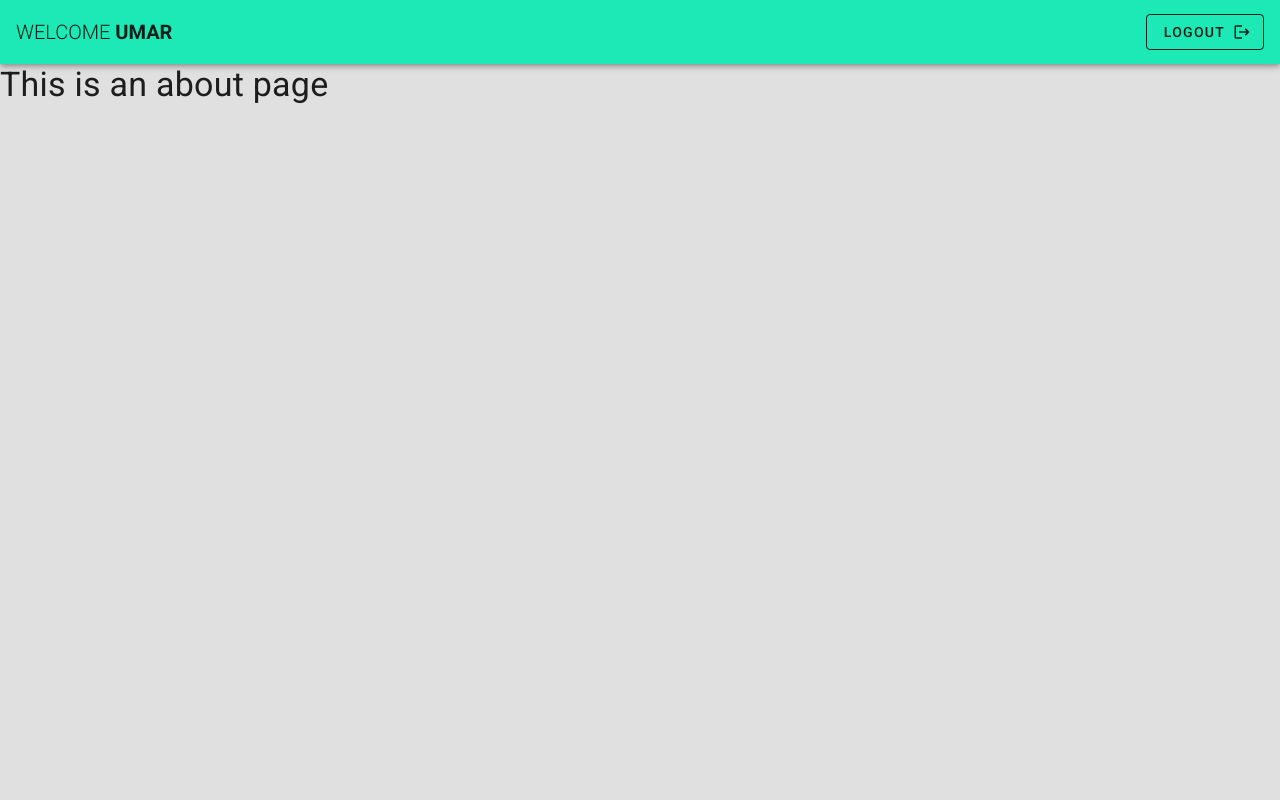
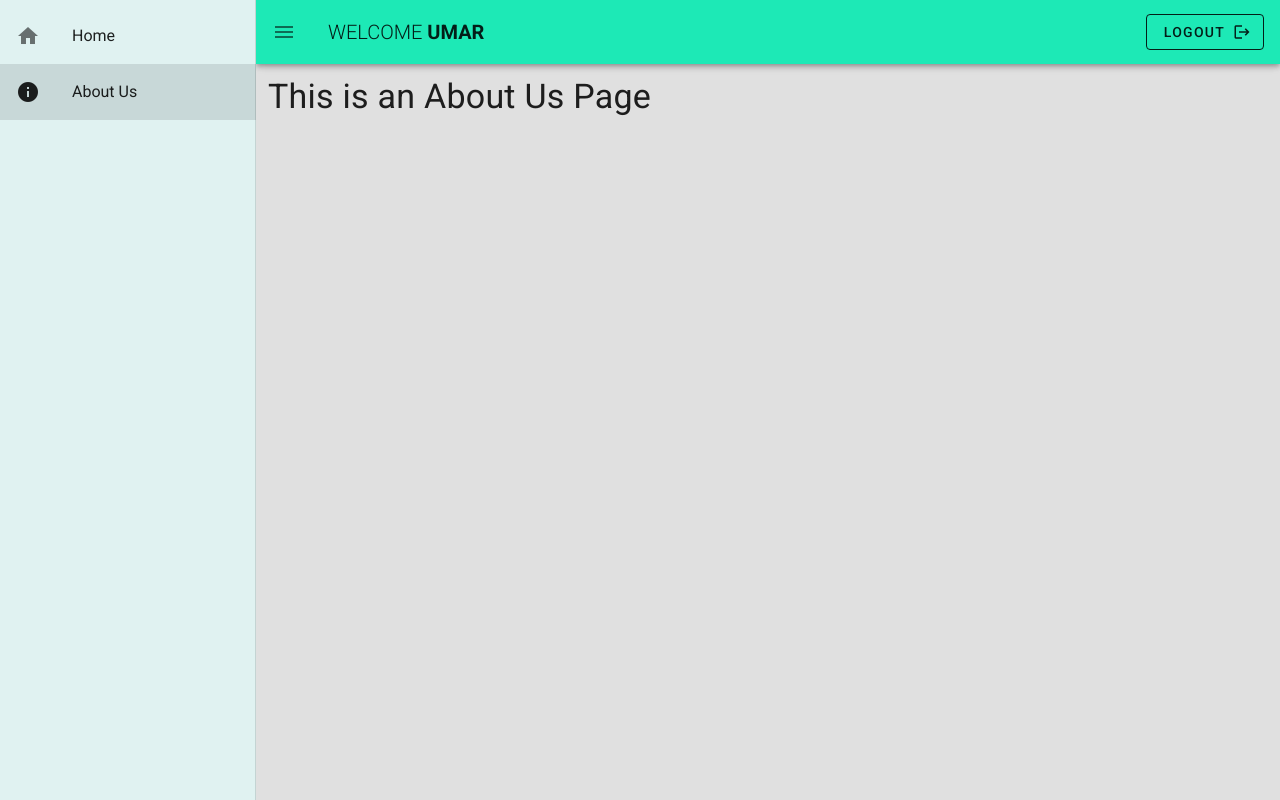
Before and after one commit to Ali-Bhatti/my-drive, a Vue app: page /about in a window 1280 px wide. Built offline with nearby package versions, Linux system fonts and the light colour scheme.

Commit message:
Added Navigation Drawer and code refactored

```diff
--- a/src/App.vue
+++ b/src/App.vue
@@ -1,15 +1,21 @@
 <template>
   <v-app>
     <v-main class="grey lighten-2">
-      <router-view />
+      <navbar name="Umar"></navbar>
+      <v-content class="pa-3">
+        <router-view />
+      </v-content>
     </v-main>
   </v-app>
 </template>
 
 <script>
+import Navbar from "./components/Layout/Navbar.vue";
 export default {
   name: "App",
-
+  components: {
+    Navbar,
+  },
   data: () => ({
     //
   }),
--- a/src/components/Layout/Navbar.vue
+++ b/src/components/Layout/Navbar.vue
@@ -1,6 +1,7 @@
 <template>
   <nav>
-        <v-toolbar :app="app" color="teal accent-3">
+    <v-app-bar :app="app" color="teal accent-3">
+      <v-app-bar-nav-icon @click="drawer = !drawer"></v-app-bar-nav-icon>
       <!-- <span class="text-h5
                         text-md-h4
                         text-lg-h4
@@ -16,17 +17,38 @@
         Logout
         <v-icon right>logout</v-icon>
       </v-btn>
-        </v-toolbar>
+    </v-app-bar>
+
+    <v-navigation-drawer app v-model="drawer" color="teal lighten-5">
+      <v-list>
+          <v-list-item v-for="link in links" :key="link.text" route :to="link.route">
+              <v-list-item-icon>
+                  <v-icon>{{ link.icon }}</v-icon>
+              </v-list-item-icon>
+              <v-list-item-content>
+                  <v-list-item-title>{{ link.text }}</v-list-item-title>
+              </v-list-item-content>
+          </v-list-item>
+      </v-list>
+    </v-navigation-drawer>
   </nav>
 </template>
 <script>
-//import BaseButton from '../UI/BaseButton.vue'
 export default {
   props: {
     name: String,
     app: {
-            default: true
-        }
+      default: true,
+    },
+  },
+  data() {
+    return {
+      drawer: true,
+      links:[
+          {icon: 'home', text: 'Home', route: '/'},
+          {icon: 'info', text: 'About Us', route: '/about'},
+      ]
+    };
   },
   // computed: {
   //     size () {
@@ -34,11 +56,13 @@ export default {
   //         return size ? { [size]: true } : {}
   //     }
   // },
-    methods:{
+  methods: {
     smallScreen() {
-            const size = {xs:'x-small',sm:'small',lg:'large',xl:'x-large'}[this.$vuetify.breakpoint.name];
-            return size === "x-small" || size === 'small' ? true : false;
-        }
-    }
-}
+      const size = { xs: "x-small", sm: "small", lg: "large", xl: "x-large" }[
+        this.$vuetify.breakpoint.name
+      ];
+      return size === "x-small" || size === "small" ? true : false;
+    },
+  },
+};
 </script>
--- a/src/views/About.vue
+++ b/src/views/About.vue
@@ -1,14 +1,12 @@
 <template>
   <div class="about">
-    <navbar name="Umar"></navbar>
-    <h1 class="display-1">This is an about page</h1>
+    <h1 class="display-1">This is an About Us Page</h1>
   </div>
 </template>
 <script>
-import Navbar from "../components/Layout/Navbar.vue";
+
 export default {
   components:{
-    Navbar
   }
 }
 </script>
--- a/src/views/Home.vue
+++ b/src/views/Home.vue
@@ -1,16 +1,13 @@
 <template>
   <div class="home">
-    <navbar name="Umar"></navbar>
     <h1 class="display-1">This is Home Page</h1>
   </div>
 </template>
 
 <script>
-import Navbar from "../components/Layout/Navbar.vue";
 export default {
   name: "Home",
   components: {
-    Navbar,
   },
   data() {
     return {};
```
Lines whose indentation alone changed are shown as unchanged.
